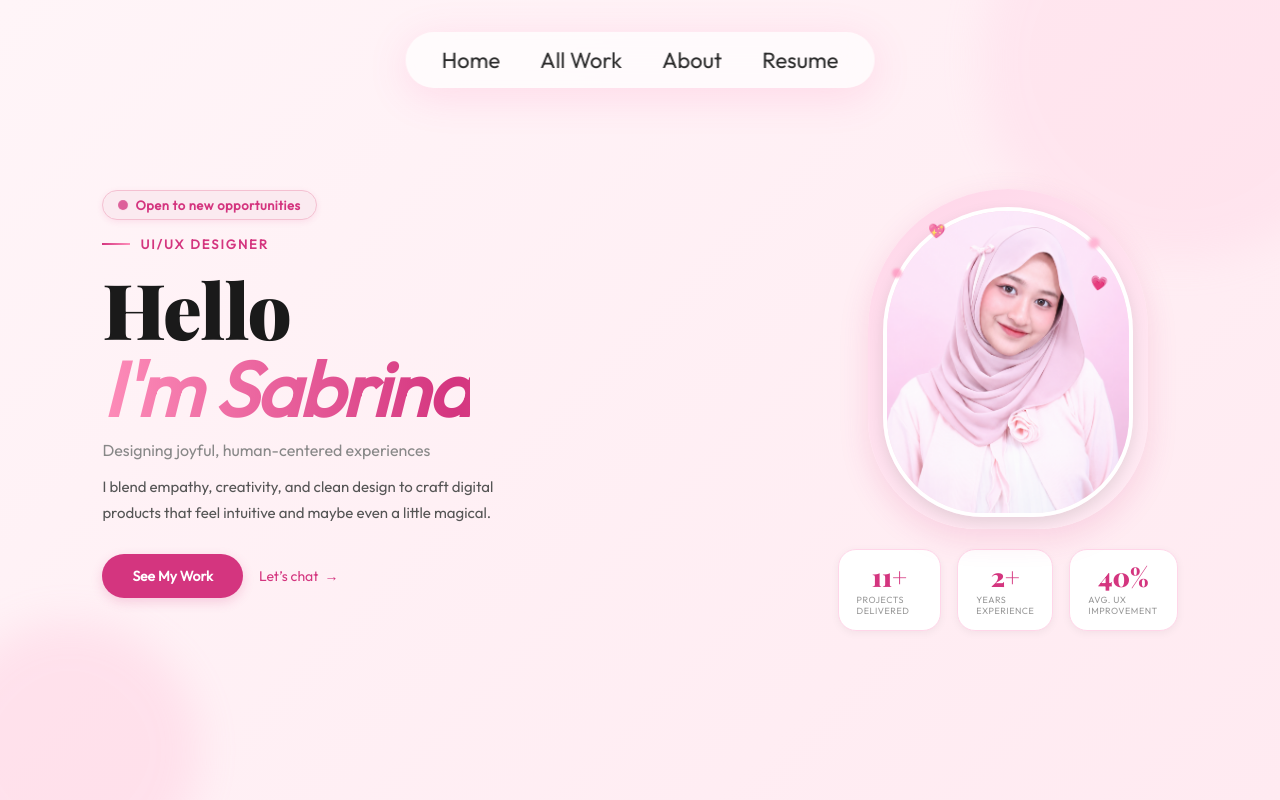
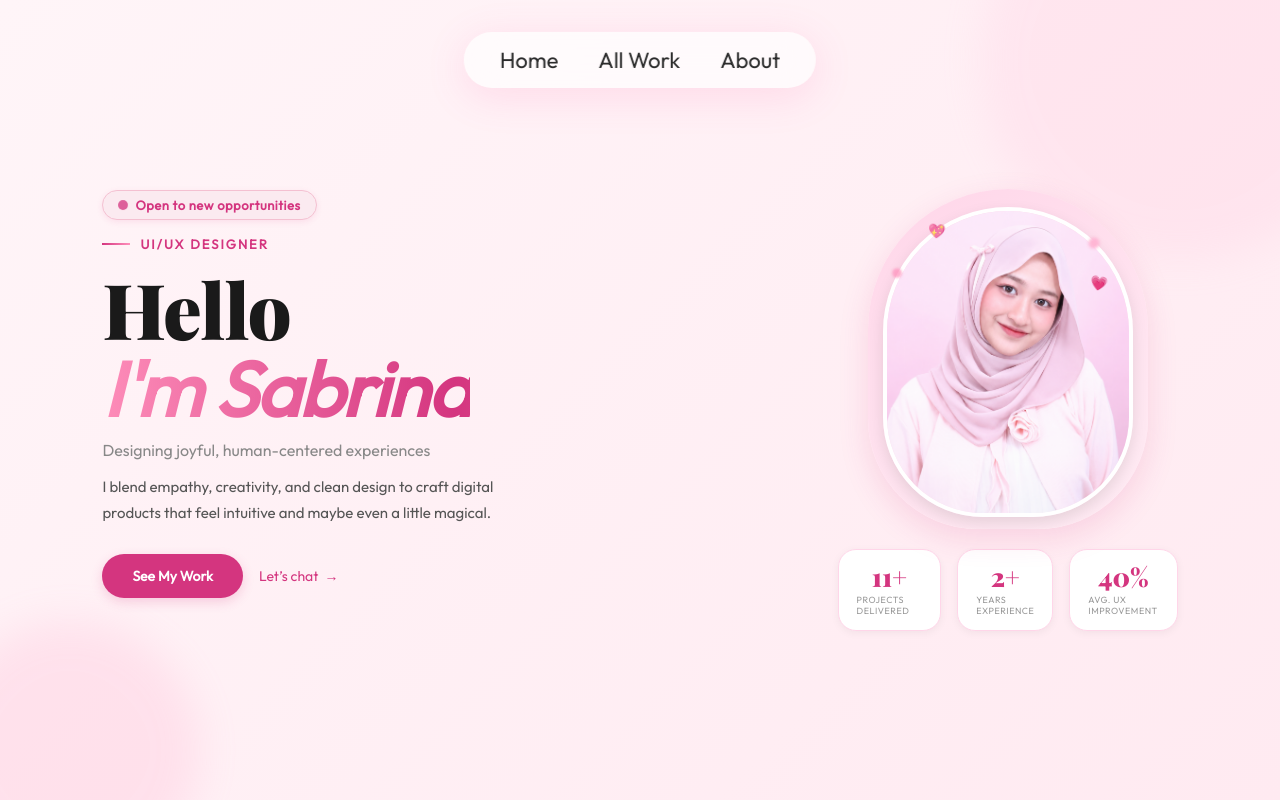
Before and after one commit to sabrintsya/Portfolio-Website, a React (Vite) app: page / in a window 1280 px wide. Shown: the top 800 px of the page. Built offline with nearby package versions, Linux system fonts and the light colour scheme; a web font is replaced by a local one.

Commit message:
hapus resume

```diff
--- a/src/components/Navbar/Navbar.jsx
+++ b/src/components/Navbar/Navbar.jsx
@@ -4,7 +4,7 @@ import styles from "./Navbar.module.css";
 import { getImageUrl } from "../../utils";
 
 import { Link } from "react-router-dom";
-import cvFile from "../../../assets/cv/Sabrina Natasya Bilbina_UI_UX Designer_CV.pdf";
+
 
 export const Navbar = () => {
   const [menuOpen, setMenuOpen] = useState(false);
@@ -47,15 +47,6 @@ export const Navbar = () => {
           <li onClick={() => setMenuOpen(false)}>
   <Link to="/about">About</Link>
 </li>
-
-          <li onClick={() => setMenuOpen(false)}>
-            <a
-              href={cvFile}
-              download="Sabrina_Natasya_Bilbina_UI_UX_Designer_CV.pdf"
-            >
-              Resume
-            </a>
-          </li>
         </ul>
 
       </div>
```
Also changed, not shown: 1 other file (tests, documents, lock files or other folders).
